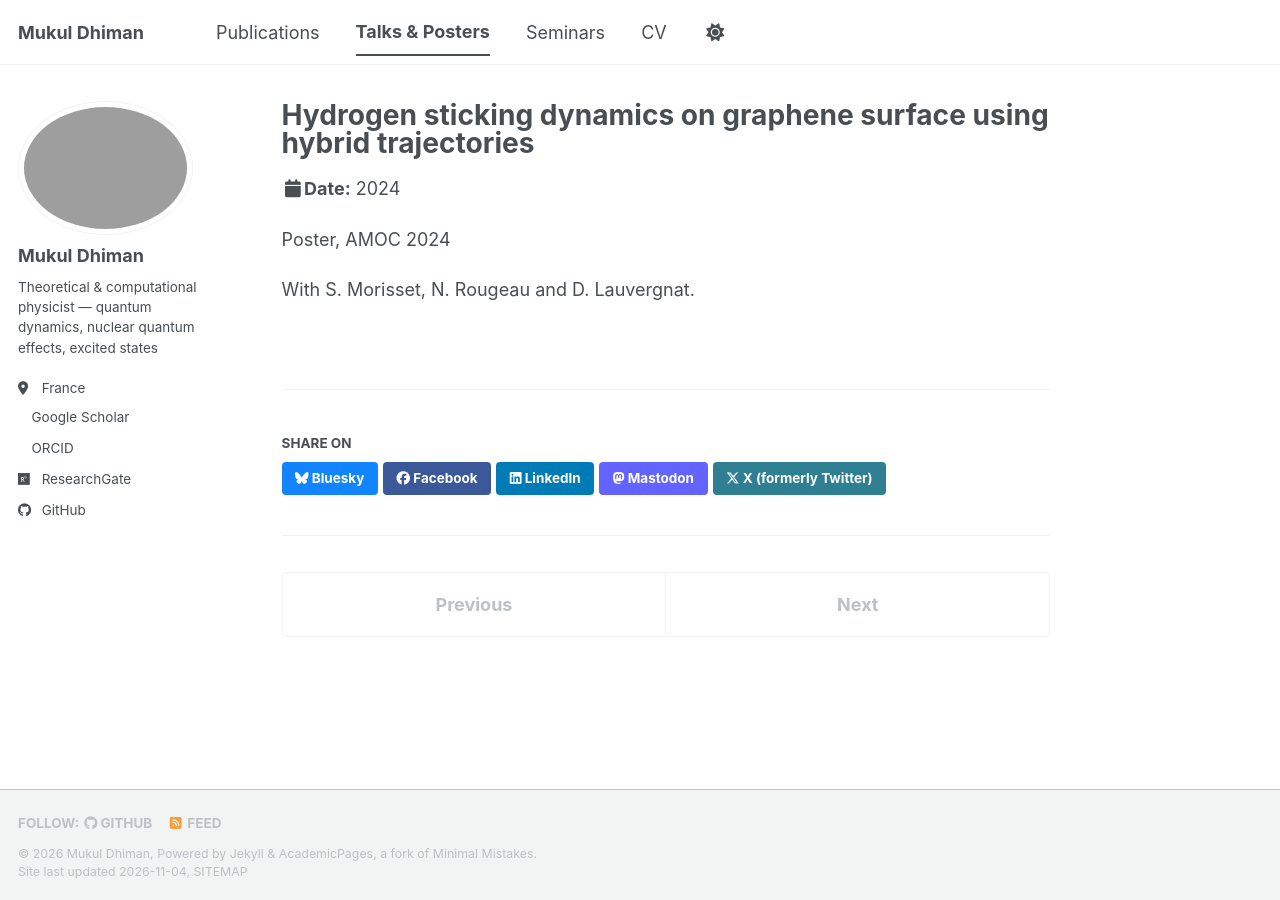
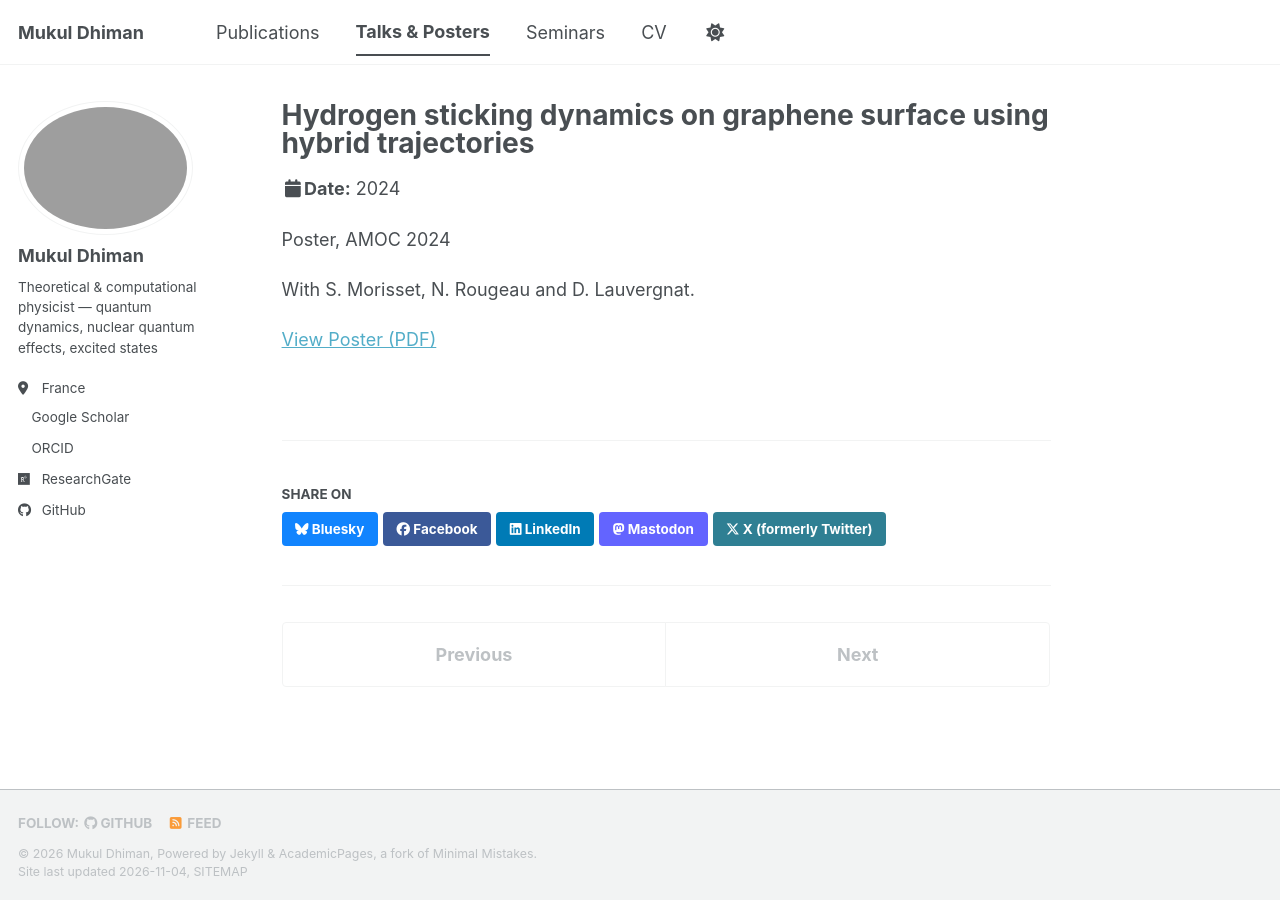
Before and after one commit to simul-md/dhiman.github.io, a Jekyll site: the page built from _talks/2024-07-01-amoc2024-hydrogen-graphene.md, in a window 1280 px wide. Built offline with Jekyll 4.4.1, drawn with Linux system fonts in a browser that asks for light colours; a style sheet for code colours, icons or effects is not loaded.

Commit message:
Update 2024-07-01-amoc2024-hydrogen-graphene.md

```diff
--- a/_talks/2024-07-01-amoc2024-hydrogen-graphene.md
+++ b/_talks/2024-07-01-amoc2024-hydrogen-graphene.md
@@ -8,3 +8,5 @@ date: 2024-07-01
 ---
 
 With S. Morisset, N. Rougeau and D. Lauvergnat.
+
+[View Poster (PDF)]({{ site.baseurl }}/files/pavia-POSTER_mdhiman_v2.2.pdf)
```
